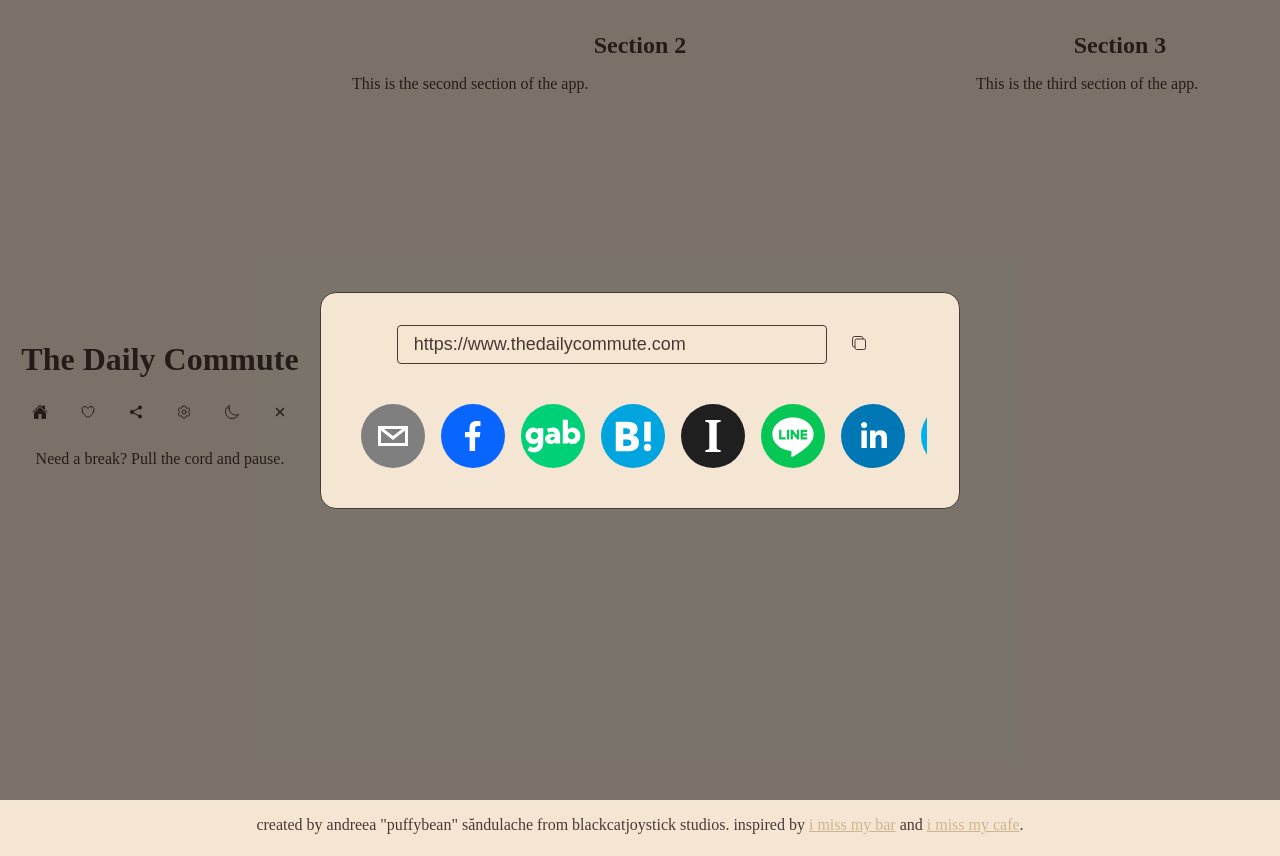
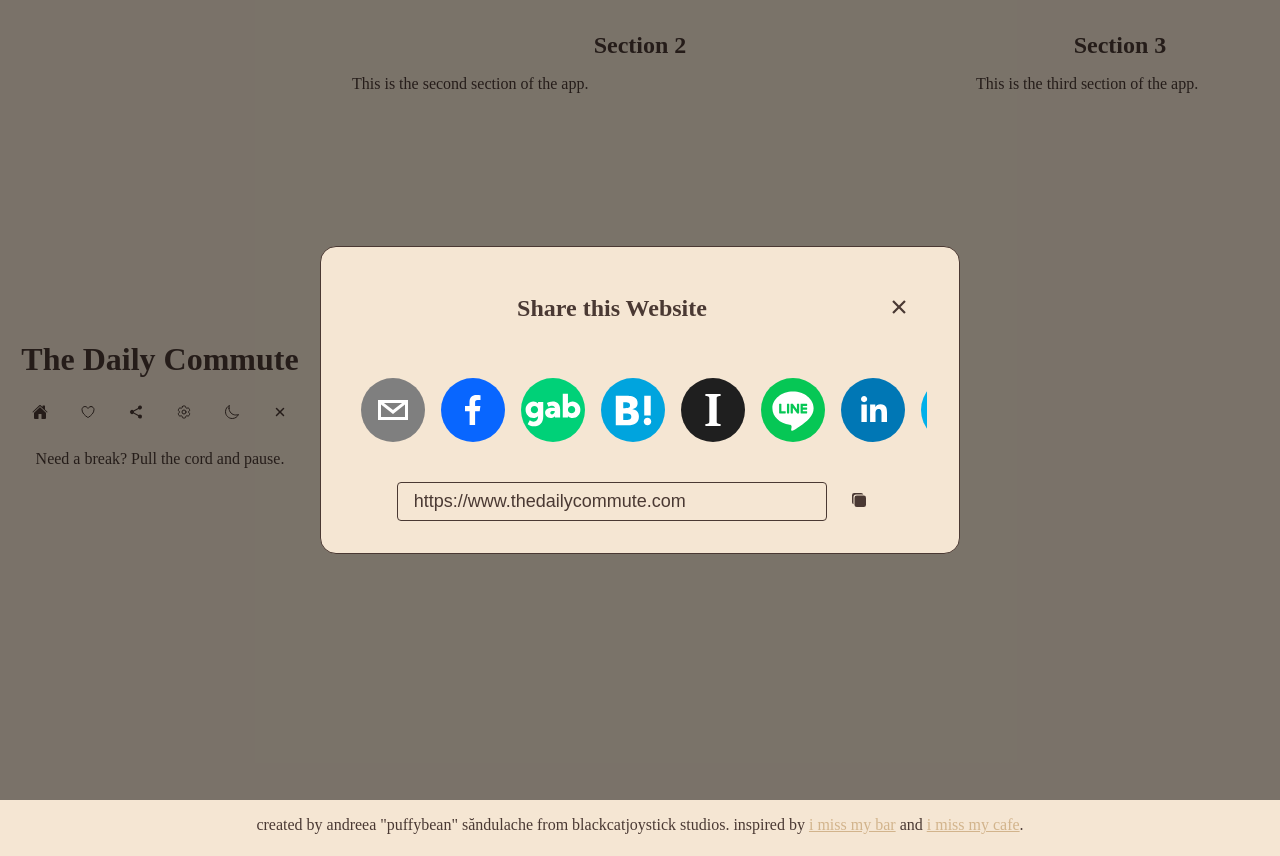
Before and after one commit to SAndreeaM/the-daily-commute, a React (Vite) app: page / in a window 1280 px wide. Both pictures are taken after a click on the button 136 px from the left and 413 px from the top of the page. Built offline with nearby package versions, Linux system fonts and the light colour scheme.

Commit message:
Add close button to share popup

```diff
--- a/src/App.css
+++ b/src/App.css
@@ -165,12 +165,12 @@ h1, h2, h3 {
   gap: 16px;
 }
 
-.share-buttons-container button svg {
+.share-buttons-container > button svg {
   height: 4rem;
   width: 4rem;
 }
 
-.link-copy-container button {
+.share-popup-container button {
   padding: 8px 16px;
 
   background-color: transparent;
@@ -197,6 +197,7 @@ h1, h2, h3 {
 }
 
 .share-popup-container {
+  position: relative; /* Add this line */
   height: 100%;
   width: 100%;
   overflow: hidden;
@@ -206,6 +207,26 @@ h1, h2, h3 {
   justify-content: space-evenly;
   gap: 2rem;
   align-items: center;
+}
+
+.close-button-container {
+  width: 100%;
+  display: flex;
+  flex-flow: column nowrap;
+  justify-content: flex-end;
+  align-items: flex-end;
+}
+
+.close-button {
+  background: transparent;
+  border: none;
+  cursor: pointer;
+}
+
+.close-button svg {
+  height: 1.5rem;
+  width: 1.5rem;
+  color: var(--text-colour);
 }
 
 /* SECTION 2 */
@@ -234,6 +255,11 @@ footer {
 
 /* RESPONSIVENESS */
 @media (max-width: 1200px) {
+  .share-buttons-container button svg {
+    height: 3rem;
+    width: 3rem;
+  }
+
   .popup-content {
     width: 75vw;
   }
@@ -254,6 +280,11 @@ footer {
 }
 
 @media (max-width: 768px) {
+  .share-buttons-container button svg {
+    height: 2rem;
+    width: 2rem;
+  }
+
   .app {
     gap: 8px;
     padding: 16px;
@@ -292,3 +323,10 @@ footer {
     margin-bottom: 16px;
   }
 }
+
+.header-container {
+  width: 100%;
+  display: flex;
+  justify-content: space-between;
+  align-items: center;
+}
--- a/src/App.tsx
+++ b/src/App.tsx
@@ -46,7 +46,7 @@ function App() {
         const quipIndex = getRandomInt(0, quips.length - 1);
         return quips[quipIndex];
       });
-    }, 20000);
+    }, 200000);
 
     return () => clearInterval(quipInterval);
   }, []);
--- a/src/SharePopup.tsx
+++ b/src/SharePopup.tsx
@@ -1,8 +1,10 @@
-import { FC } from 'react';
+import { FC, useState } from 'react';
 import Popup from 'reactjs-popup';
 
 import {
-    IoCopyOutline,
+  IoCheckmarkSharp,
+  IoCopy,
+  IoCloseSharp
 } from "react-icons/io5";
 import {
   EmailShareButton,
@@ -53,11 +55,14 @@ interface Props {
 }
 
 const SharePopup: FC<Props> = ({ open, onClose }) => {
+  const [isCopied, setIsCopied] = useState(false); // Add state for copy status
   const websiteLink = "https://www.thedailycommute.com"; // Define the website link
 
   // Handle copying the website link
   const handleCopyLink = () => {
     navigator.clipboard.writeText(websiteLink);
+    setIsCopied(true); // Set copy status to true
+    setTimeout(() => setIsCopied(false), 2000); // Reset copy status after 2 seconds
   };
 
   // Define the share buttons
@@ -87,9 +92,11 @@ const SharePopup: FC<Props> = ({ open, onClose }) => {
   return (
     <Popup open={open} onClose={onClose}>
       <div className='share-popup-container'>
-        <div className='link-copy-container'>
-          <input type='text' value={websiteLink} readOnly />
-          <button onClick={handleCopyLink}><IoCopyOutline /></button>
+        <div className='header-container'>
+          <h2>Share this Website</h2>
+          <button className='close-button' onClick={onClose}>
+            <IoCloseSharp />
+          </button>
         </div>
         <div className='share-buttons-container'>
           {shareButtons.map(({ Button, Icon, media }, index) => (
@@ -98,6 +105,13 @@ const SharePopup: FC<Props> = ({ open, onClose }) => {
             </Button>
           ))}
         </div>
+
+        <div className='link-copy-container'>
+          <input type='text' value={websiteLink} readOnly />
+          <button onClick={handleCopyLink}>
+            {isCopied ? <IoCheckmarkSharp /> : <IoCopy />} {/* Update icon based on copy status */}
+          </button>
+        </div>
       </div>
     </Popup>
   );
```
